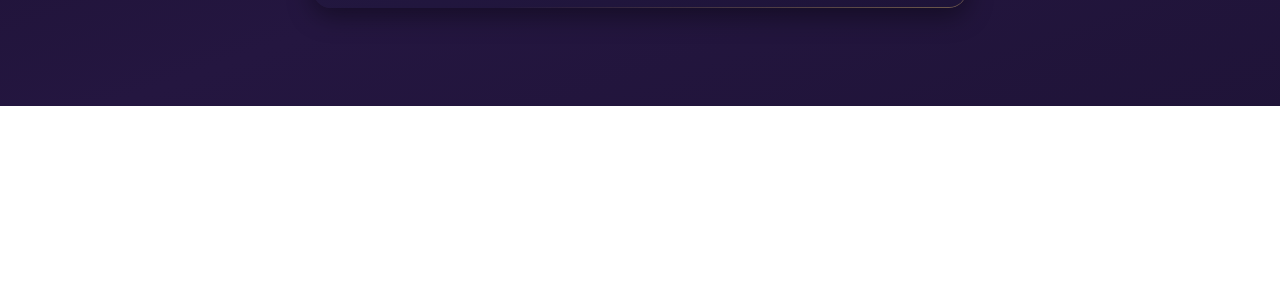
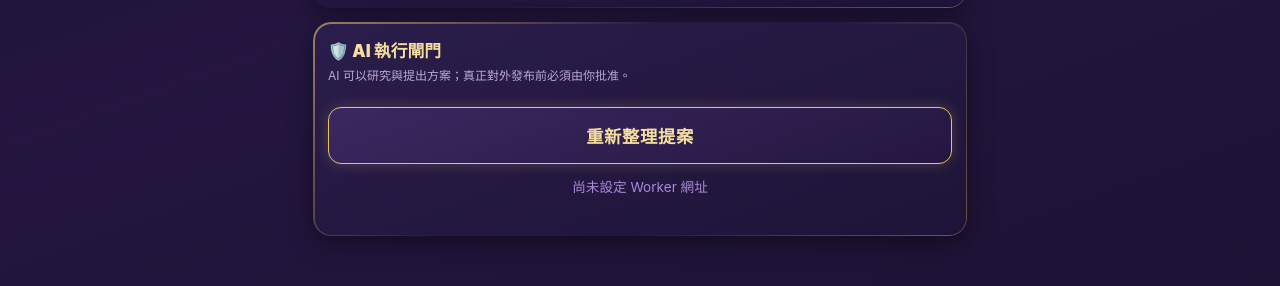
Before and after one commit to jacky95188888/sales-team, a website: page index.html in a window 1280 px wide. Shown: the part 1224-1510 px from the top of the page. Before the commit the page ends 1330 px from the top, so only its background shows below. Drawn offline with Linux system fonts and the light colour scheme; no server answers.

Commit message:
feat: mount AI approval controls in HQ

```diff
--- a/index.html
+++ b/index.html
@@ -509,4 +509,5 @@ renderProds();renderMinutes();
 <script src="boost-patch.js"></script>
 <script src="hq-patch.js?v=dual-host-v1"></script>
 <script src="growth-research-console.js?v=review-only-v1"></script>
+<script src="agent-approval-console.js?v=human-gate-v1"></script>
 </body></html>
```
